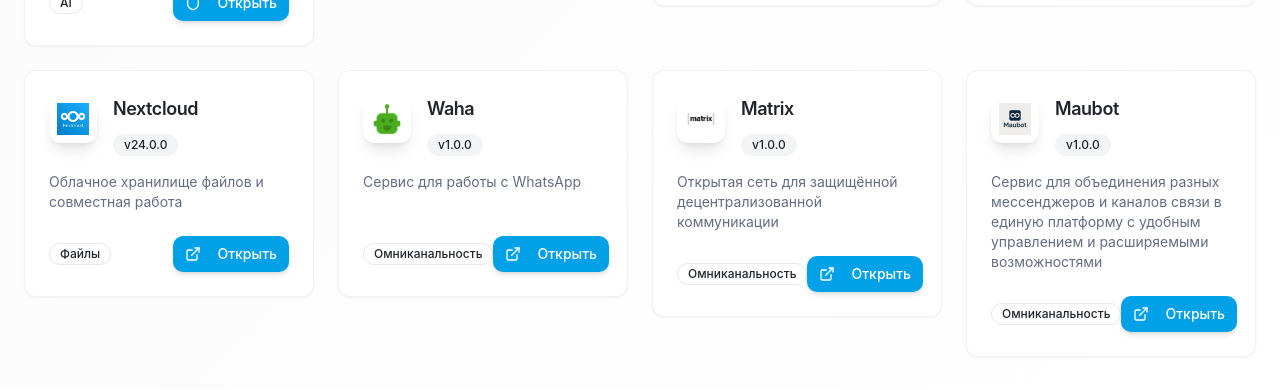
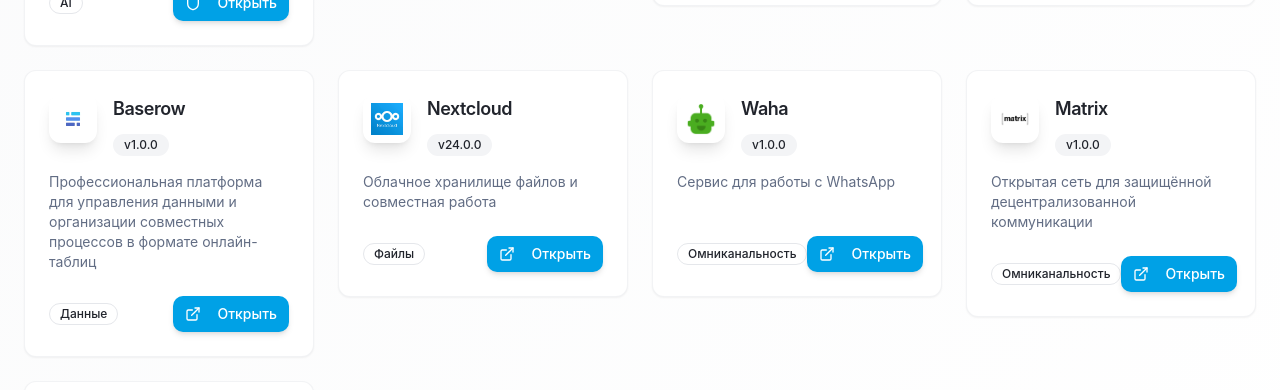
Before and after one commit to Labus1980/integrated-core, a React (Vite) app: page / in a window 1280 px wide. Shown: the part 864-1254 px from the top of the page. Built offline with nearby package versions, Linux system fonts and the light colour scheme; no server answers.

Commit message:
feat: add Baserow service

```diff
--- a/src/components/ServicesGrid.tsx
+++ b/src/components/ServicesGrid.tsx
@@ -2,7 +2,7 @@
 import { motion } from 'framer-motion';
 import ServiceCard, { Service } from './ServiceCard';
 import { Tabs, TabsContent, TabsList, TabsTrigger } from '@/components/ui/tabs';
-import { Bot, Database, Activity, Zap, BarChart3, Globe, Shield, Cpu, Code, MessageSquare, Cloud } from 'lucide-react';
+import { Bot, Database, Activity, Zap, BarChart3, Globe, Shield, Cpu, Code, MessageSquare, Cloud, Table } from 'lucide-react';
 import { env } from '@/lib/env';
 import grafanaLogo from '@/assets/service-icons/grafana-original.svg';
 import supabaseLogo from '@/assets/service-icons/supabase-original.png';
@@ -104,6 +104,18 @@
     status: 'online',
     version: env.versions.qdrant,
     ssoEnabled: true
+  },
+  {
+    id: 'baserow',
+    name: 'Baserow',
+    description: 'Профессиональная платформа для управления данными и организации совместных процессов в формате онлайн-таблиц',
+    url: env.services.baserow,
+    logo: '/uploads/a3f7c9e2.png',
+    icon: <Table className="h-5 w-5" />,
+    category: 'Данные',
+    status: 'online',
+    version: env.versions.baserow,
+    ssoEnabled: false
   },
   {
     id: 'nextcloud',
--- a/src/lib/env.ts
+++ b/src/lib/env.ts
@@ -43,6 +43,7 @@
   maubot: getEnvVar('VITE_MAUBOT_URL', 'https://maubot.okta-solutions.com/_matrix/maubot/#/'),
   keycloakAdmin: getEnvVar('VITE_KEYCLOAK_ADMIN_URL'),
   qdrant: getEnvVar('VITE_QDRANT_URL'),
+  baserow: getEnvVar('VITE_BASEROW_URL'),
   bolt: getEnvVar('VITE_BOLT_URL'),
 } as const;
 
@@ -60,6 +61,7 @@
   maubot: getEnvVar('VITE_MAUBOT_VERSION', '1.0.0'),
   keycloakAdmin: getEnvVar('VITE_KEYCLOAK_VERSION', '23.0.0'),
   qdrant: getEnvVar('VITE_QDRANT_VERSION', '1.7.0'),
+  baserow: getEnvVar('VITE_BASEROW_VERSION', '1.0.0'),
   bolt: getEnvVar('VITE_BOLT_VERSION', '1.0.0'),
 } as const;
 
--- a/src/types/env.d.ts
+++ b/src/types/env.d.ts
@@ -18,6 +18,7 @@
   readonly VITE_WAHA_URL: string;
   readonly VITE_MATRIX_URL: string;
   readonly VITE_MAUBOT_URL: string;
+  readonly VITE_BASEROW_URL: string;
 
   // General Settings
   readonly VITE_APP_TITLE: string;
@@ -31,6 +32,7 @@
   readonly VITE_MAUBOT_VERSION: string;
 
   readonly VITE_NEXTCLOUD_VERSION: string;
+  readonly VITE_BASEROW_VERSION: string;
 }
 
 interface ImportMeta {
```
Also changed, not shown: 2 other files (tests, documents, lock files or other folders).
